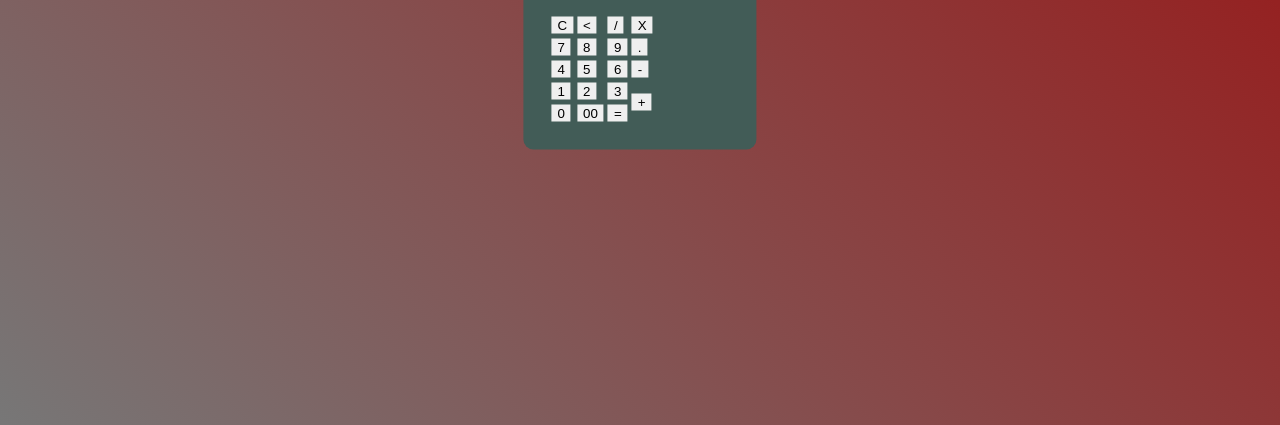
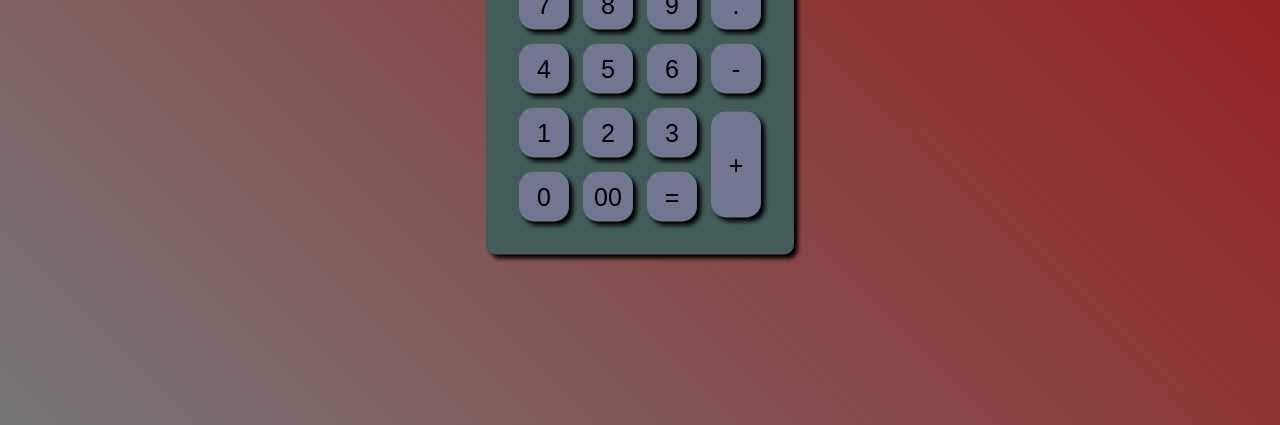
Before and after one commit to ErickBorel/Calculadora, a plain HTML site: page index.html in a window 1280 px wide. Shown: the part 375-800 px from the top of the page. Drawn offline with Linux system fonts and the light colour scheme.

Commit message:
Create the buttons components

```diff
--- /dev/null
+++ b/css/components/buttons.css
@@ -0,0 +1,19 @@
+.buttons {
+    margin: 5px;
+    background-color: #717790;
+    width: 50px;
+    height: 50px;
+    font-size: 25px;
+    border-radius: 15px;
+    box-shadow: 4px 4px 4px #000000;
+    cursor: pointer;
+    border: none;
+}
+
+.buttons:hover {
+    background-color: #808080;
+}
+
+.buttons.-btnl {
+    height: 106px;
+}
--- a/css/components/calculator.css
+++ b/css/components/calculator.css
@@ -6,4 +6,5 @@
     transform: translate(-50%,-50%);
     border-radius: 10px;
     padding: 25px;
+    box-shadow: 4px 4px 4px #000000;
 }
--- a/index.html
+++ b/index.html
@@ -6,6 +6,7 @@
     <link rel="stylesheet" href="css/reset.css">
     <link rel="stylesheet" href="css/components/main-backgorund.css">
     <link rel="stylesheet" href="css/components/calculator.css">
+    <link rel="stylesheet" href="css/components/buttons.css">
 </head>
 <body>
     <div class="background">
@@ -15,33 +16,33 @@
             <p id="visor" class="visor">visor</p>
             <table>
                 <tr>
-                    <td><button>C</button></td>
-                    <td><button><</button></td>
-                    <td><button>/</button></td>
-                    <td><button>X</button></td>
+                    <td><button class="buttons">C</button></td>
+                    <td><button class="buttons">del</button></td>
+                    <td><button class="buttons">/</button></td>
+                    <td><button class="buttons">X</button></td>
                 </tr>
                 <tr>
-                    <td><button>7</button></td>
-                    <td><button>8</button></td>
-                    <td><button>9</button></td>
-                    <td><button>.</button></td>
+                    <td><button class="buttons">7</button></td>
+                    <td><button class="buttons">8</button></td>
+                    <td><button class="buttons">9</button></td>
+                    <td><button class="buttons">.</button></td>
                 </tr>
                 <tr>
-                    <td><button>4</button></td>
-                    <td><button>5</button></td>
-                    <td><button>6</button></td>
-                    <td><button>-</button></td>
+                    <td><button class="buttons">4</button></td>
+                    <td><button class="buttons">5</button></td>
+                    <td><button class="buttons">6</button></td>
+                    <td><button class="buttons">-</button></td>
                 </tr>
                 <tr>
-                    <td><button>1</button></td>
-                    <td><button>2</button></td>
-                    <td><button>3</button></td>
-                    <td rowspan="2"><button>+</button></td>
+                    <td><button class="buttons">1</button></td>
+                    <td><button class="buttons">2</button></td>
+                    <td><button class="buttons">3</button></td>
+                    <td rowspan="2"><button class="buttons -btnl">+</button></td>
                 </tr>
                 <tr>
-                    <td><button>0</button></td>
-                    <td><button>00</button></td>
-                    <td><button>=</button></td>
+                    <td><button class="buttons">0</button></td>
+                    <td><button class="buttons">00</button></td>
+                    <td><button class="buttons">=</button></td>
                 </tr>
             </table>
         </div>
```
